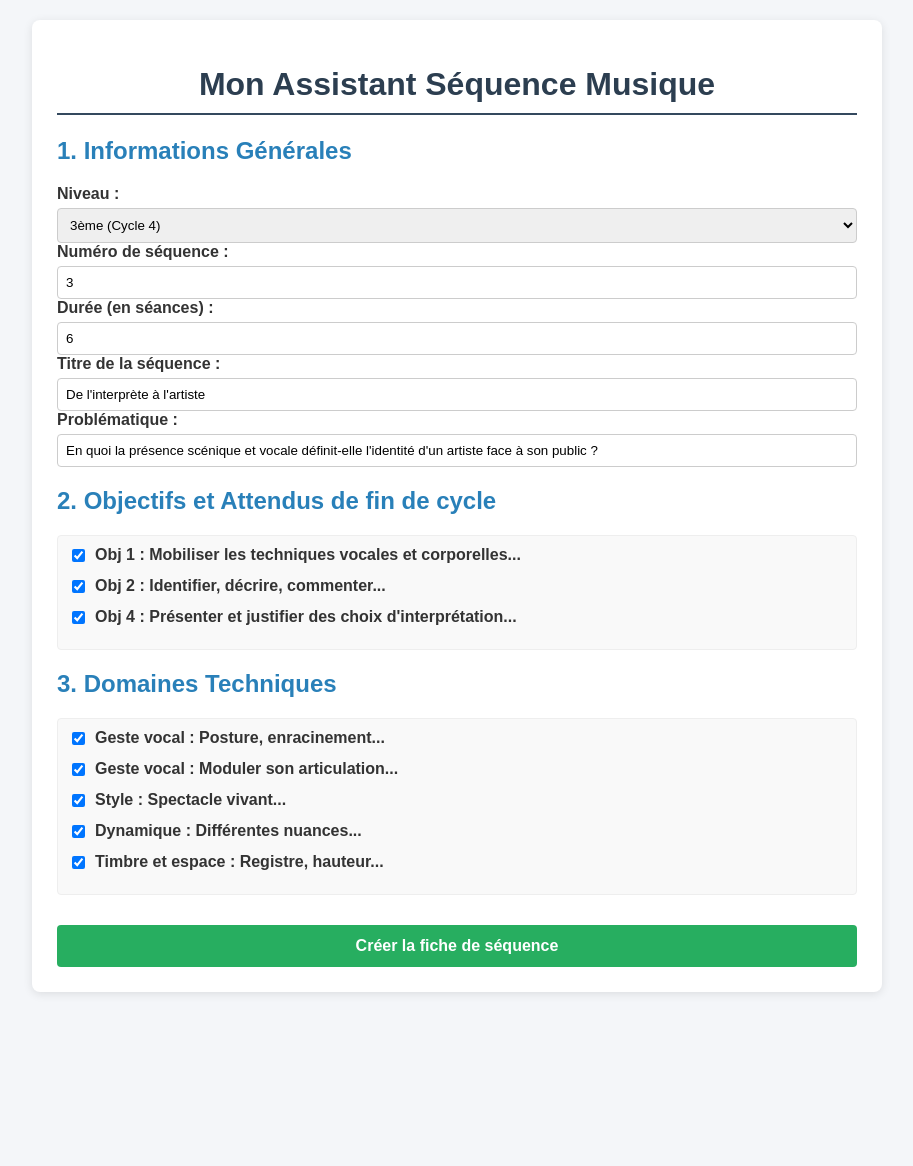
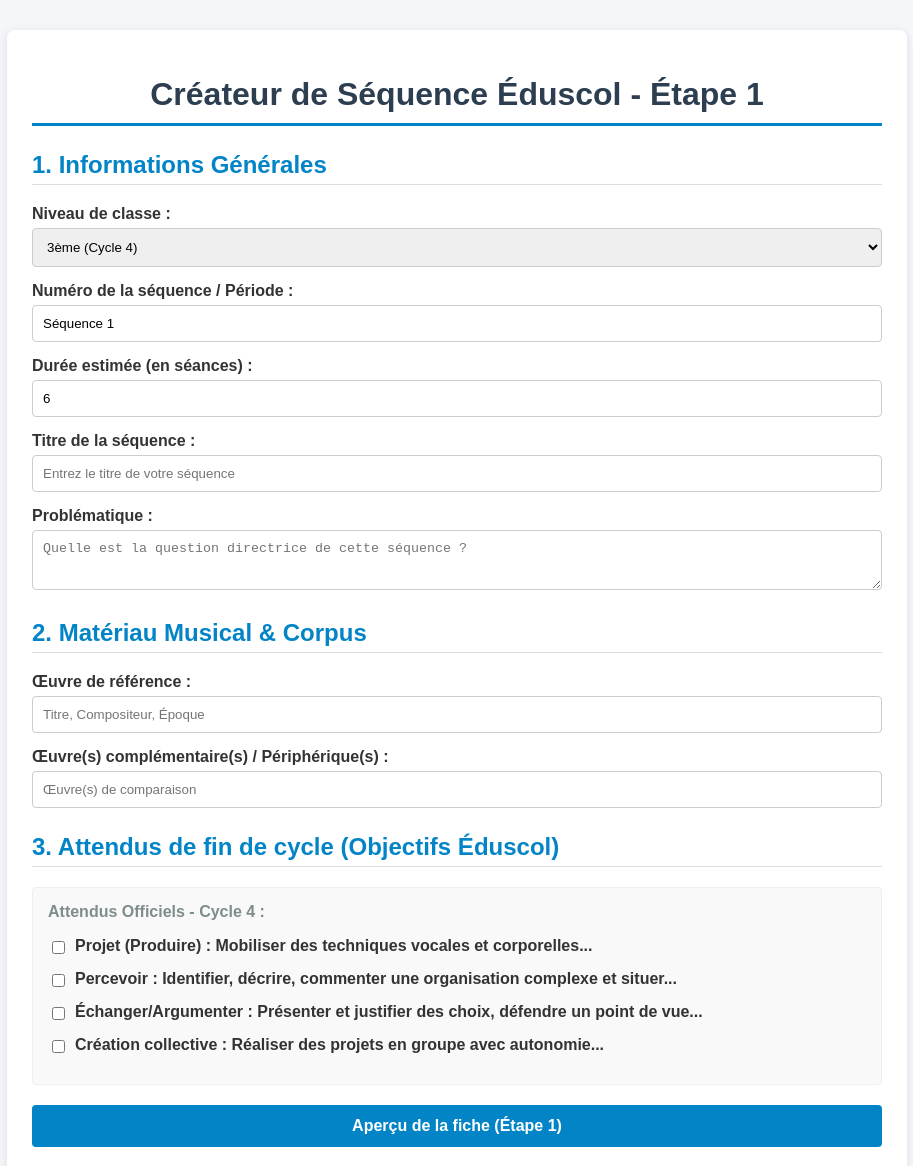
Before and after one commit to Tinah976/createur-de-sequence, a plain HTML site: page index.html in a window 1280 px wide. Shown: the top 1166 px of the page, without its empty margins (183-1096 px from the left). Before the commit the page ends 1012 px from the top, so only its background shows below. Drawn offline with Linux system fonts and the light colour scheme.

Commit message:
Update index.html

```diff
--- a/index.html
+++ b/index.html
@@ -3,175 +3,190 @@
 <head>
     <meta charset="UTF-8">
     <meta name="viewport" content="width=device-width, initial-scale=1.0">
-    <title>Générateur de Séquences Pédagogiques</title>
+    <title>Générateur de Séquences - Étape 1</title>
     <style>
-        body {
-            font-family: Arial, sans-serif;
-            margin: 20px;
-            background-color: #f4f6f9;
-            color: #333;
-        }
-        .container {
-            max-width: 800px;
-            margin: 0 auto;
-            background: white;
-            padding: 25px;
-            border-radius: 8px;
-            box-shadow: 0 2px 10px rgba(0,0,0,0.1);
-        }
-        h1 { color: #2c3e50; text-align: center; border-bottom: 2px solid #34495e; padding-bottom: 10px; }
-        h2 { color: #2980b9; margin-top: 20px; }
-        grop { display: block; margin-bottom: 15px; }
+        body { font-family: Arial, sans-serif; margin: 30px; background-color: #f4f6f9; color: #333; }
+        .container { max-width: 850px; margin: 0 auto; background: white; padding: 25px; border-radius: 8px; box-shadow: 0 2px 10px rgba(0,0,0,0.1); }
+        h1 { color: #2c3e50; text-align: center; border-bottom: 3px solid #0284c7; padding-bottom: 10px; }
+        h2 { color: #0284c7; margin-top: 25px; border-bottom: 1px solid #ddd; padding-bottom: 5px; }
+        .form-group { margin-bottom: 15px; }
         label { font-weight: bold; display: block; margin-bottom: 5px; }
-        select, input[type="text"], input[type="number"] {
-            width: 100%; padding: 8px; box-sizing: border-box; border: 1px solid #ccc; border-radius: 4px;
-        }
-        .checkbox-group {
-            background: #f9f9f9; padding: 10px; border-radius: 4px; border: 1px solid #eee; margin-bottom: 15px;
-        }
-        .checkbox-item { margin-bottom: 8px; display: flex; align-items: flex-start; }
-        .checkbox-item input { margin-right: 10px; margin-top: 3px; }
-        button {
-            background-color: #27ae60; color: white; padding: 12px 20px; border: none; border-radius: 4px;
-            cursor: pointer; font-size: 16px; width: 100%; font-weight: bold; margin-top: 15px;
-        }
-        button:hover { background-color: #219653; }
-        #aperçu {
-            margin-top: 30px; padding: 20px; border: 2px dashed #bdc3c7; background: #fff; display: none;
-        }
-        .print-btn { background-color: #2980b9; margin-top: 10px; }
-        .print-btn:hover { background-color: #2471a3; }
-
-        /* Style pour l'impression type Eduscol */
+        select, input[type="text"], input[type="number"], textarea { width: 100%; padding: 10px; border: 1px solid #ccc; border-radius: 4px; box-sizing: border-box; }
+        textarea { height: 60px; resize: vertical; }
+        .checkbox-group { background: #f9f9f9; padding: 15px; border-radius: 4px; border: 1px solid #eee; }
+        .checkbox-item { margin-bottom: 10px; display: flex; align-items: flex-start; }
+        .checkbox-item input { margin-right: 10px; margin-top: 4px; }
+        .cycle-section { display: none; }
+        .cycle-active { display: block; }
+        button { background-color: #0284c7; color: white; padding: 12px; border: none; border-radius: 4px; cursor: pointer; font-size: 16px; width: 100%; font-weight: bold; margin-top: 20px; }
+        button:hover { background-color: #026ca3; }
+        #aperçu { margin-top: 30px; padding: 20px; border: 2px dashed #cbd5e1; background: #fff; display: none; }
+        .fiche-titre { text-align: center; text-transform: uppercase; border: 2px solid #000; padding: 10px; font-weight: bold; margin-bottom: 20px; }
+        .fiche-bloc { border: 1px solid #000; padding: 10px; margin-bottom: 15px; }
+        .fiche-bloc h4 { margin: 0 0 8px 0; background: #f1f5f9; padding: 4px; border-bottom: 1px solid #000; text-transform: uppercase; }
         @media print {
             body * { visibility: hidden; }
             #aperçu, #aperçu * { visibility: visible; }
-            #aperçu { position: absolute; left: 0; top: 0; width: 100%; border: none; padding: 0; }
+            #aperçu { position: absolute; left: 0; top: 0; width: 100%; border: none; }
             .no-print { display: none; }
         }
     </style>
 </head>
 <body>
 
-<div class="container">
-    <h1>Mon Assistant Séquence Musique</h1>
+<div class="container no-print">
+    <h1>Créateur de Séquence Éduscol - Étape 1</h1>
 
+    <!-- 1. INFORMATIONS GÉNÉRALES -->
     <h2>1. Informations Générales</h2>
     <div class="form-group">
-        <label>Niveau :</label>
-        <select id="niveau">
-            <option value="6ème (Cycle 3)">6ème (Cycle 3)</option>
-            <option value="5ème (Cycle 4)">5ème (Cycle 4)</option>
-            <option value="4ème (Cycle 4)">4ème (Cycle 4)</option>
-            <option value="3ème (Cycle 4)" selected>3ème (Cycle 4)</option>
+        <label>Niveau de classe :</label>
+        <select id="niveau" onchange="changerCycle()">
+            <option value="6ème" data-cycle="3">6ème (Cycle 3)</option>
+            <option value="5ème" data-cycle="4">5ème (Cycle 4)</option>
+            <option value="4ème" data-cycle="4">4ème (Cycle 4)</option>
+            <option value="3ème" data-cycle="4" selected>3ème (Cycle 4)</option>
         </select>
     </div>
     <div class="form-group">
-        <label>Numéro de séquence :</label>
-        <input type="number" id="numSeq" value="3">
+        <label>Numéro de la séquence / Période :</label>
+        <input type="text" id="numSeq" value="Séquence 1">
     </div>
     <div class="form-group">
-        <label>Durée (en séances) :</label>
+        <label>Durée estimée (en séances) :</label>
         <input type="number" id="duree" value="6">
     </div>
     <div class="form-group">
         <label>Titre de la séquence :</label>
-        <input type="text" id="titre" value="De l'interprète à l'artiste">
+        <input type="text" id="titre" placeholder="Entrez le titre de votre séquence">
     </div>
     <div class="form-group">
         <label>Problématique :</label>
-        <input type="text" id="problematique" value="En quoi la présence scénique et vocale définit-elle l'identité d'un artiste face à son public ?">
+        <textarea id="problematique" placeholder="Quelle est la question directrice de cette séquence ?"></textarea>
     </div>
 
-    <h2>2. Objectifs et Attendus de fin de cycle</h2>
-    <div class="checkbox-group" id="objectifs">
+    <!-- 2. MATÉRIAU MUSICAL -->
+    <h2>2. Matériau Musical & Corpus</h2>
+    <div class="form-group">
+        <label>Œuvre de référence :</label>
+        <input type="text" id="oeuvreRef" placeholder="Titre, Compositeur, Époque">
+    </div>
+    <div class="form-group">
+        <label>Œuvre(s) complémentaire(s) / Périphérique(s) :</label>
+        <input type="text" id="oeuvreComp" placeholder="Œuvre(s) de comparaison">
+    </div>
+
+    <!-- 3. ATTENDUS DE FIN DE CYCLE -->
+    <h2>3. Attendus de fin de cycle (Objectifs Éduscol)</h2>
+
+    <!-- BLOC CYCLE 3 (6ème) -->
+    <div id="bloc-cycle3" class="checkbox-group cycle-section">
+        <p style="margin-top:0; font-weight:bold; color:#7f8c8d;">Attendus Officiels - Cycle 3 :</p>
         <div class="checkbox-item">
-            <input type="checkbox" id="obj1" value="Objectif 1 : Mobiliser les techniques vocales et corporelles au service d'un projet d'interprétation ou de création." checked>
-            <label for="obj1"><b>Obj 1 :</b> Mobiliser les techniques vocales et corporelles...</label>
+            <input type="checkbox" id="c3_1" value="Chanter ou interpréter un chant de mémoire avec expression, en prêtant attention à la justesse, à l'articulation et à la posture corporelle.">
+            <label for="c3_1"><b>Chanter/Interpréter :</b> Chanter de mémoire avec expression, justesse et posture...</label>
         </div>
         <div class="checkbox-item">
-            <input type="checkbox" id="obj2" value="Objectif 2 : Identifier, décrire, commenter une organisation musicale complexe et la situer dans un réseau de références." checked>
-            <label for="obj2"><b>Obj 2 :</b> Identifier, décrire, commenter...</label>
+            <input type="checkbox" id="c3_2" value="Écouter de la musique en manifestant une attention soutenue, en identifiant des éléments structurels ou des caractéristiques simples.">
+            <label for="c3_2"><b>Écouter :</b> Manifester une attention soutenue, identifier des éléments simples...</label>
         </div>
         <div class="checkbox-item">
-            <input type="checkbox" id="obj4" value="Objectif 4 : Présenter et justifier des choix d'interprétation et de création, justifier un avis sur une œuvre." checked>
-            <label for="obj4"><b>Obj 4 :</b> Présenter et justifier des choix d'interprétation...</label>
+            <input type="checkbox" id="c3_3" value="Décrire et comparer des œuvres musicales en utilisant un vocabulaire simple mais précis.">
+            <label for="c3_3"><b>Décrire/Comparer :</b> Utiliser un vocabulaire simple mais précis pour décrire...</label>
         </div>
     </div>
 
-    <h2>3. Domaines Techniques</h2>
-    <div class="checkbox-group" id="domaines">
+    <!-- BLOC CYCLE 4 (5e / 4e / 3e) -->
+    <div id="bloc-cycle4" class="checkbox-group cycle-section cycle-active">
+        <p style="margin-top:0; font-weight:bold; color:#7f8c8d;">Attendus Officiels - Cycle 4 :</p>
         <div class="checkbox-item">
-            <input type="checkbox" id="tech1" value="Geste vocal : Assurer la posture (enracinement, axe vertical, ouverture, décontraction)." checked>
-            <label for="tech1"><b>Geste vocal :</b> Posture, enracinement...</label>
+            <input type="checkbox" id="c4_1" value="Mobiliser des techniques vocales et corporelles au service d'un projet d'interprétation ou de création.">
+            <label for="c4_1"><b>Projet (Produire) :</b> Mobiliser des techniques vocales et corporelles...</label>
         </div>
         <div class="checkbox-item">
-            <input type="checkbox" id="tech2" value="Geste vocal : Moduler son articulation (débit, consonnes percussives...), son accentuation, son phrasé." checked>
-            <label for="tech2"><b>Geste vocal :</b> Moduler son articulation...</label>
+            <input type="checkbox" id="c4_2" value="Identifier, décrire, commenter une organisation musicale complexe et la situer dans un réseau de références musicales et artistiques diversifiées.">
+            <label for="c4_2"><b>Percevoir :</b> Identifier, décrire, commenter une organisation complexe et situer...</label>
         </div>
         <div class="checkbox-item">
-            <input type="checkbox" id="tech3" value="Style : Une musique de spectacle vivant (interprètes et auditeurs en présence)." checked>
-            <label for="tech3"><b>Style :</b> Spectacle vivant...</label>
+            <input type="checkbox" id="c4_3" value="Présenter et justifier des choix d'interprétation et de création, justifier un avis sur une œuvre et défendre un point de vue en l'argumentant.">
+            <label for="c4_3"><b>Échanger/Argumenter :</b> Présenter et justifier des choix, défendre un point de vue...</label>
         </div>
         <div class="checkbox-item">
-            <input type="checkbox" id="tech4" value="Dynamique : Différentes nuances (de pianissimo à fortissimo)." checked>
-            <label for="tech4"><b>Dynamique :</b> Différentes nuances...</label>
-        </div>
-        <div class="checkbox-item">
-            <input type="checkbox" id="tech5" value="Timbre et espace : Le registre, la hauteur." checked>
-            <label for="tech5"><b>Timbre et espace :</b> Registre, hauteur...</label>
+            <input type="checkbox" id="c4_4" value="Réaliser des projets musicaux d'interprétation ou de création en groupe, en faisant preuve d'autonomie et d'écoute mutuelle.">
+            <label for="c4_4"><b>Création collective :</b> Réaliser des projets en groupe avec autonomie...</label>
         </div>
     </div>
 
-    <button onclick="genererSequence()">Créer la fiche de séquence</button>
+    <button onclick="genererEtape1()">Aperçu de la fiche (Étape 1)</button>
+</div>
 
-    <div id="aperçu">
-        <div id="contenuFiche"></div>
-        <button class="print-btn no-print" onclick="window.print()">Imprimer ou Enregistrer en PDF</button>
-    </div>
+<!-- LE RENDU DE LA FICHE -->
+<div id="aperçu">
+    <div class="fiche-titre">SÉQUENCE PÉDAGOGIQUE MUSICALE</div>
+    <div id="contenuFiche"></div>
+    <button class="no-print" onclick="window.print()" style="background-color:#2c3e50;">Imprimer / Sauvegarder en PDF</button>
 </div>
 
 <script>
-function genererSequence() {
-    // Récupération des données du formulaire
+function changerCycle() {
+    const select = document.getElementById('niveau');
+    const cycle = select.options[select.selectedIndex].getAttribute('data-cycle');
+
+    document.getElementById('bloc-cycle3').classList.remove('cycle-active');
+    document.getElementById('bloc-cycle4').classList.remove('cycle-active');
+
+    if(cycle === "3") {
+        document.getElementById('bloc-cycle3').classList.add('cycle-active');
+    } else {
+        document.getElementById('bloc-cycle4').classList.add('cycle-active');
+    }
+}
+
+function genererEtape1() {
     const niveau = document.getElementById('niveau').value;
+    const select = document.getElementById('niveau');
+    const cycle = select.options[select.selectedIndex].getAttribute('data-cycle');
     const numSeq = document.getElementById('numSeq').value;
     const duree = document.getElementById('duree').value;
-    const titre = document.getElementById('titre').value;
-    const problematique = document.getElementById('problematique').value;
+    const titre = document.getElementById('titre').value || 'Sans titre';
+    const problematique = document.getElementById('problematique').value || 'Non renseignée';
+    const oeuvreRef = document.getElementById('oeuvreRef').value || 'Non précisée';
+    const oeuvreComp = document.getElementById('oeuvreComp').value || 'Non précisée';
 
-    // Construction de la fiche type Éduscol
-    let htmlFiche = `
-        <h2 style="text-align: center; text-transform: uppercase; border-bottom: 2px solid #000; padding-bottom: 5px;">SÉQUENCE PÉDAGOGIQUE MUSICALE</h2>
-
-        <h3>INFORMATIONS GÉNÉRALES</h3>
-        <p><b>Niveau :</b> ${niveau}</p>
-        <p><b>Séquence n° :</b> ${numSeq} &nbsp;&nbsp;&nbsp;&nbsp; <b>Durée :</b> ${duree} séances</p>
-        <p><b>Titre :</b> ${titre}</p>
-        <p><b>Problématique :</b> ${problematique}</p>
-
-        <h3>OBJECTIFS ET ATTENDUS DE FIN DE CYCLE</h3>
+    let html = `
+        <div class="fiche-bloc">
+            <h4>Informations Générales</h4>
+            <p><b>Niveau :</b> ${niveau} (Cycle ${cycle}) &nbsp;&nbsp;&nbsp;&nbsp;&nbsp;&nbsp;&nbsp;&nbsp; <b>Séquence :</b> ${numSeq}</p>
+            <p><b>Durée :</b> ${duree} séances</p>
+            <p><b>Titre de la séquence :</b> ${titre}</p>
+            <p><b>Problématique :</b> ${problematique}</p>
+        </div>
+        <div class="fiche-bloc">
+            <h4>Matériau Musical</h4>
+            <p><b>Œuvre de référence :</b> ${oeuvreRef}</p>
+            <p><b>Œuvre(s) complémentaire(s) :</b> ${oeuvreComp}</p>
+        </div>
+        <div class="fiche-bloc">
+            <h4>Attendus de fin de cycle visés</h4>
     `;
 
-    // Récupérer les objectifs cochés
-    const listObj = document.getElementById('objectifs').querySelectorAll('input[type="checkbox"]');
-    listObj.forEach(cb => {
-        if(cb.checked) { htmlFiche += `<p style="margin-left: 15px;">✓ ${cb.value}</p>`; }
+    const blocId = (cycle === "3") ? 'bloc-cycle3' : 'bloc-cycle4';
+    const cochettes = document.getElementById(blocId).querySelectorAll('input[type="checkbox"]');
+
+    let aCoche = false;
+    cochettes.forEach(cb => {
+        if(cb.checked) {
+            html += `<p style="margin-left:15px; padding-left:5px; border-left:2px solid #0284c7;">✓ ${cb.value}</p>`;
+            aCoche = true;
+        }
     });
 
-    htmlFiche += `<h3>COMPÉTENCES ET DOMAINES TECHNIQUES TRAVAILLÉS</h3>`;
+    if(!aCoche) { html += `<p style="color:red; font-style:italic;">Aucun attendu officiel sélectionné pour le moment.</p>`; }
 
-    // Récupérer les domaines techniques cochés
-    const listTech = document.getElementById('domaines').querySelectorAll('input[type="checkbox"]');
-    listTech.forEach(cb => {
-        if(cb.checked) { htmlFiche += `<p style="margin-left: 15px;">✓ ${cb.value}</p>`; }
-    });
+    html += `</div>`;
 
-    // Afficher le résultat
-    document.getElementById('contenuFiche').innerHTML = htmlFiche;
+    document.getElementById('contenuFiche').innerHTML = html;
     document.getElementById('aperçu').style.display = 'block';
-
-    // Défiler automatiquement vers l'aperçu
     document.getElementById('aperçu').scrollIntoView({ behavior: 'smooth' });
 }
 </script>
```
